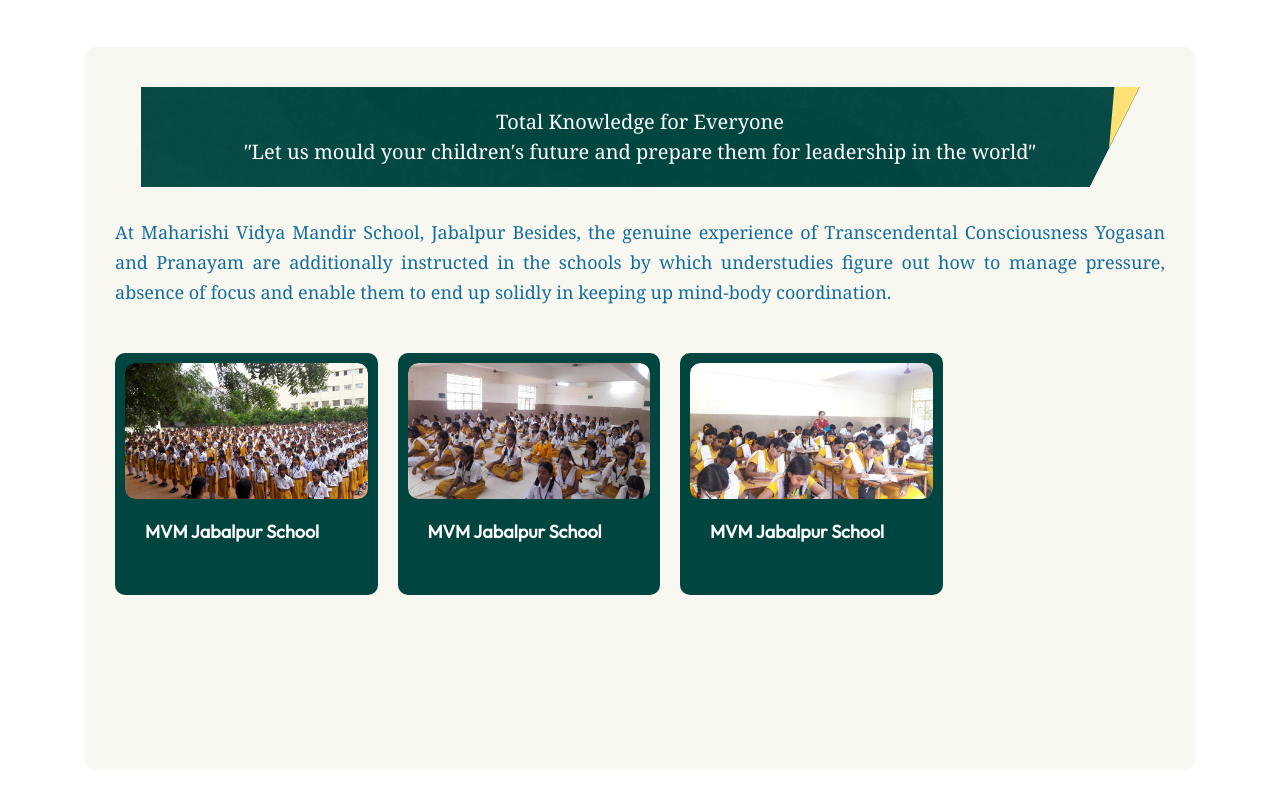
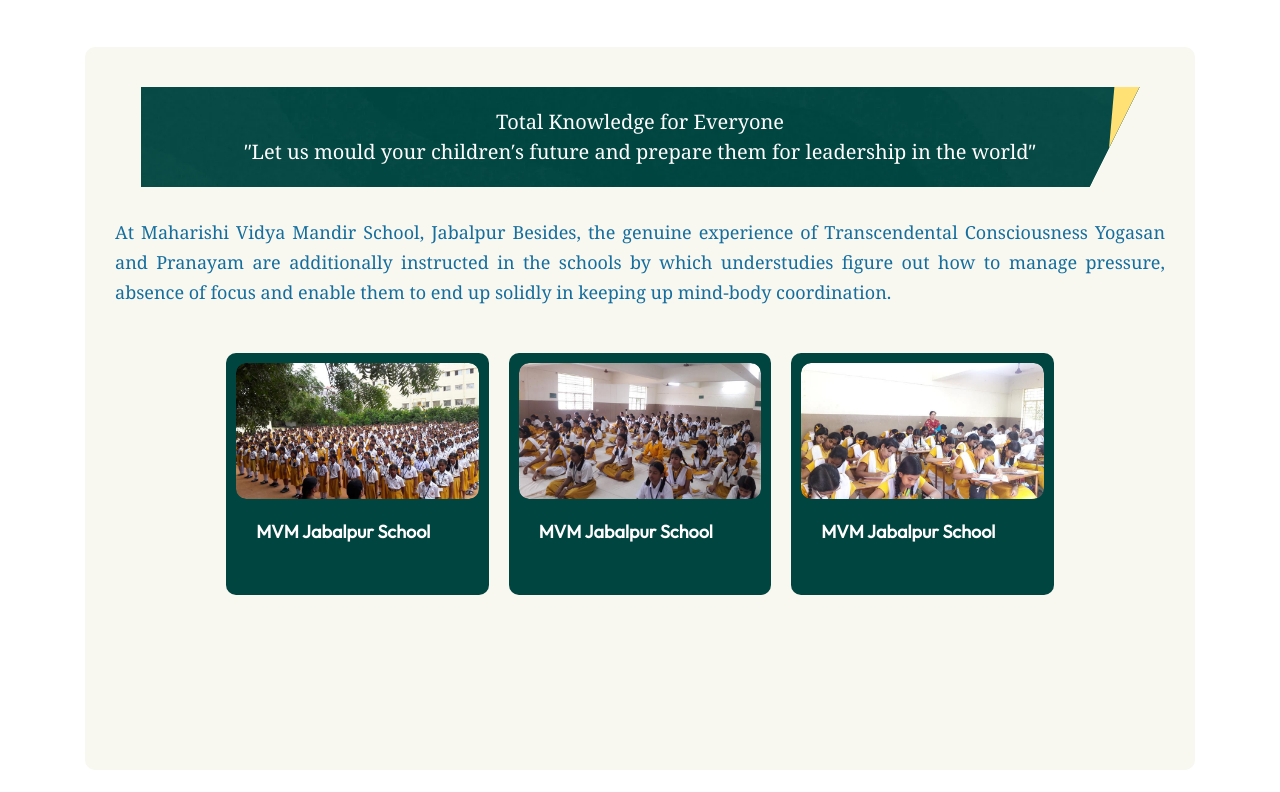
Before and after one commit to triveniukey/MVMjabalpur2, a plain HTML site: page education.html in a window 1280 px wide. Shown: the part 396-1188 px from the top of the page. Drawn offline with nearby package versions, Linux system fonts and the light colour scheme.

Commit message:
update files

```diff
--- a/education.html
+++ b/education.html
@@ -927,64 +927,57 @@
                        <div class="contentdiv">
                         <p>At Maharishi Vidya Mandir School, Jabalpur Besides, the genuine experience of Transcendental Consciousness Yogasan and Pranayam are additionally instructed in the schools by which understudies figure out how to manage pressure, absence of focus and enable them to end up solidly in keeping up mind-body coordination.</p>
                    	<section class="latest-blog-section-3 p-t-30 p-b-120 p-t-md-100 p-b-md-100 p-t-xs-80 p-b-xs-80">
-			<div class="row row-gap-4" data-aos="fade-up" data-aos-delay="600" data-aos-duration="1000" style="gap: 20px;">
-					<div class="col-xl-4 col-md-6">
+		<div class="row row-gap-4 justify-content-center"
+     data-aos="fade-up"
+     data-aos-delay="600"
+     data-aos-duration="1000"
+     style="gap: 20px; display: flex; justify-content: center;">
+
+    <div class="col-xl-4 col-md-6 d-flex justify-content-center">
         <div class="blog-card-3">
             <div class="thumb">
                 <a href='#'><img alt="thumb" src="assets/img/img/mvm-jabalpur-1-education-1.jpg"></a>
-								<!-- <div class="date">
-									<h4>24</h4>
-									<p>Jan</p>
-								</div> -->
             </div>
             <div class="content">
                 <div class="content-top p-0 m-b-20">
-
                     <div class="title">
-										<h3><a href='blog-grid.html'>MVM  Jabalpur School </a></h3>
+                        <h3><a href='blog-grid.html'>MVM Jabalpur School</a></h3>
+                    </div>
+                </div>
+            </div>
         </div>
     </div>
 
+    <div class="col-xl-4 col-md-6 d-flex justify-content-center">
+        <div class="blog-card-3">
+            <div class="thumb">
+                <a href='#'><img alt="thumb" src="assets/img/img/mvm-jabalpur-1-education-2.jpg"></a>
+            </div>
+            <div class="content">
+                <div class="content-top p-0 m-b-20">
+                    <div class="title">
+                        <h3><a href='blog-grid.html'>MVM Jabalpur School</a></h3>
                     </div>
                 </div>
             </div>
-					<div class="col-xl-4 col-md-6">
+        </div>
+    </div>
+
+    <div class="col-xl-4 col-md-6 d-flex justify-content-center">
         <div class="blog-card-3">
             <div class="thumb">
-								<a href='#'><img alt="thumb" src="assets/img/img/mvm-jabalpur-1-education-2.jpg"></a>
-								<!-- <div class="date">
-									<h4>09</h4>
-									<p>Feb</p>
-								</div> -->
+                <a href='#'><img alt="thumb" src="assets/img/img/mvm-jabalpur-1-education-3.jpg"></a>
             </div>
             <div class="content">
                 <div class="content-top p-0 m-b-20">
-
                     <div class="title">
-										<h3><a href='blog-grid.html'>MVM  Jabalpur School </a></h3>
+                        <h3><a href='blog-grid.html'>MVM Jabalpur School</a></h3>
+                    </div>
+                </div>
+            </div>
         </div>
     </div>
 
-							</div>
-						</div>
-					</div>
-					<div class="col-xl-4 col-md-6">
-						<div class="blog-card-3">
-							<div class="thumb">
-								<a href='#'><img alt="thumb" src="assets/img/img/mvm-jabalpur-1-education-3.jpg"></a>
-
-							</div>
-							<div class="content">
-								<div class="content-top p-0 m-b-20">
-
-									<div class="title">
-										<h3><a href='blog-grid.html'>MVM  Jabalpur School </a></h3>
-									</div>
-								</div>
-
-							</div>
-						</div>
-					</div>
 </div>
 	</section>
                     </div>
```
Lines whose indentation alone changed are shown as unchanged.
